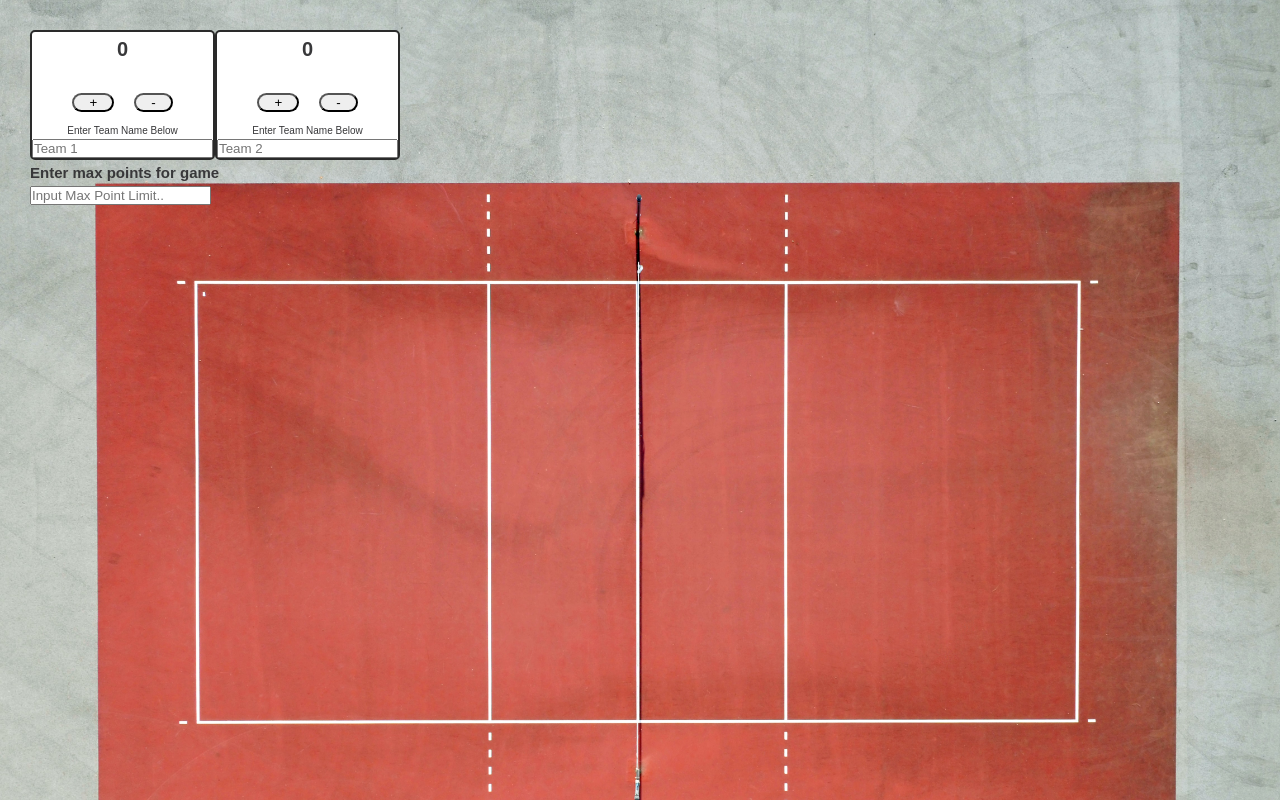
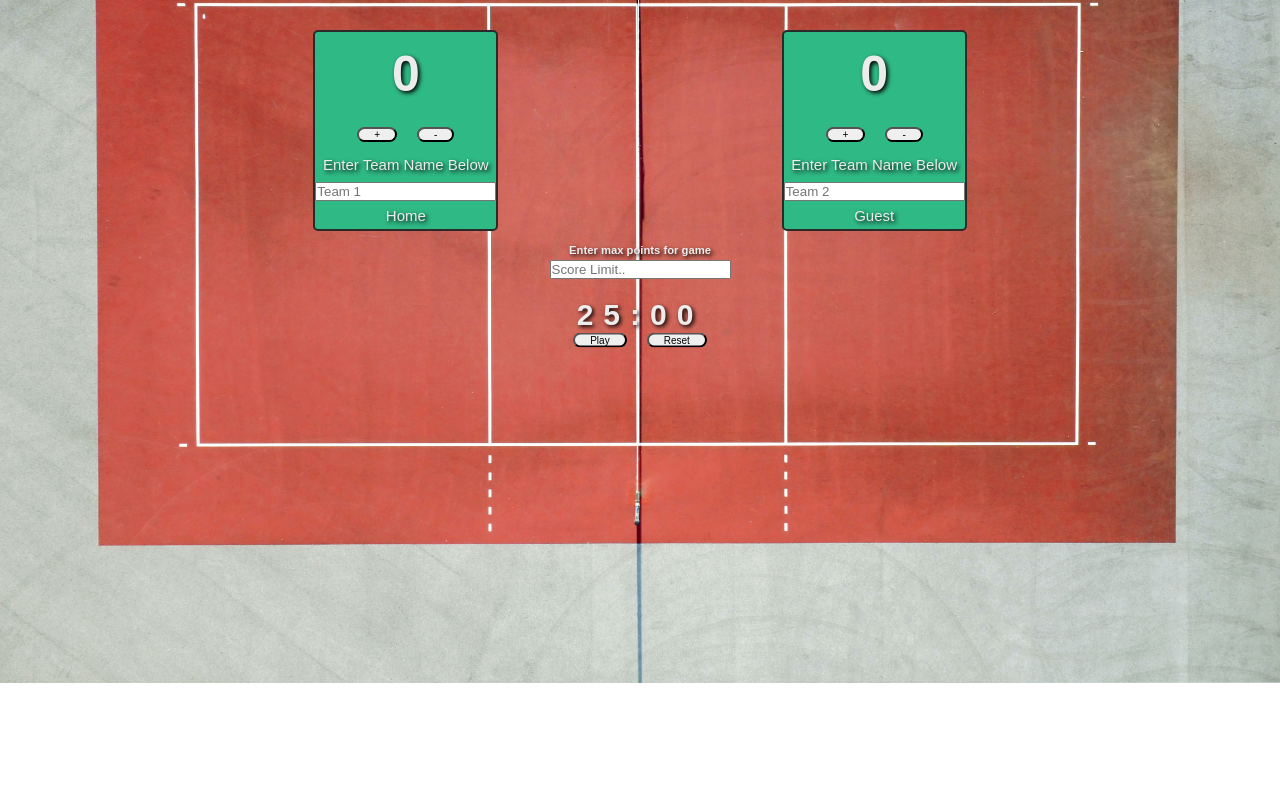
Before and after one commit to flor3z/ScoreBoardApp, a React (Create React App) app: page / in a window 1280 px wide. Built offline with nearby package versions, Linux system fonts and the light colour scheme.

Commit message:
empty commit

```diff
--- /dev/null
+++ b/src/App.js
@@ -0,0 +1,18 @@
+import React from 'react';
+import TimerComponent from './TimerComponent';
+import GameCard from './GameCard';
+import './style.css';
+
+export default class App extends React.Component {
+  constructor(props) {
+    super();
+  }
+  render() {
+    return (
+      <>
+        <GameCard />
+        <TimerComponent />
+      </>
+    );
+  }
+}
--- a/src/GameCard.js
+++ b/src/GameCard.js
@@ -33,20 +33,24 @@ class GameCard extends React.Component {
 
   incrementScore(num) {
     const teamScoreNum = 'score' + num;
-
-    this.setState(
-      {
+    if (this.state[teamScoreNum] === this.state.maxScore) {
+      this.setState({
+        winner: true,
+      });
+    } else {
+      this.setState({
         [teamScoreNum]: Math.min(
           this.state[teamScoreNum] + 1,
           this.state.maxScore
         ),
-      },
-      () => {
-        if (this.state[teamScoreNum] === this.state.maxScore) {
-          this.setState({ winner: [teamScoreNum] });
+      });
     }
-      }
-    );
+    // () => {
+    //   if (this.state[teamScoreNum] === this.state.maxScore) {
+    //     this.setState({ winner: [teamScoreNum] });
+    //   }
+    // }
+
     // if ([teamScoreNum] === this.state.maxScore) {
     //   return this.setState({ winner: true });
     // }
@@ -77,7 +81,7 @@ class GameCard extends React.Component {
   onSubmitMaxScore(event) {
     if (event.key === 'Enter') {
       const scoreValue = event.target.value;
-      console.log(scoreValue);
+      // console.log(scoreValue);
       this.setState({
         maxScore: Number(scoreValue),
       });
@@ -88,7 +92,7 @@ class GameCard extends React.Component {
     //this needs fixing!!!!!!!!!!!!!!!!!!! figure out how to pass text from parent to child, and back up to parent!
 
     const { value } = e.target;
-    console.log(team, value);
+    // console.log(team, value);
 
     this.setState({
       [`team${team}`]: value,
@@ -99,10 +103,12 @@ class GameCard extends React.Component {
   render() {
     return (
       <div>
+        <div className="team-cards-container">
           <TeamCard
             enterPress={this.onEnterPress}
             maxScore={this.state.maxScore}
             score={this.state.score1}
+            winner={this.state.winner}
             team={1}
             name={this.state.team1}
             displayName={this.state.displayName1}
@@ -114,6 +120,7 @@ class GameCard extends React.Component {
             enterPress={this.onEnterPress}
             maxScore={this.state.maxScore}
             score={this.state.score2}
+            winner={this.state.winner}
             team={2}
             name={this.state.team2}
             displayName={this.state.displayName2}
@@ -121,6 +128,8 @@ class GameCard extends React.Component {
             subtractPoints={this.decrementScore}
             onTeamNameChange={this.onTeamNameChange}
           />
+        </div>
+        <div className="score-limit-container">
           <h2>
             {this.state.maxScore <= 0
               ? 'Enter max points for game'
@@ -128,10 +137,11 @@ class GameCard extends React.Component {
           </h2>
           <input
             type="number"
-          placeholder="Input Max Point Limit.."
+            placeholder="Score Limit.."
             onKeyPress={this.onSubmitMaxScore}
             // onChange={this.onInputChange}
           />
+        </div>
       </div>
     );
   }
--- a/src/TeamCard.js
+++ b/src/TeamCard.js
@@ -3,58 +3,26 @@ import React from 'react';
 class TeamCard extends React.Component {
   constructor(props) {
     super();
-
-    // this.state = {
-    //   teamName: '',
-    // };
-
-    //   this.state = {
-    //     score: 0,
-    //   };
-
-    //   this.incrementScore = this.incrementScore.bind(this);
-    //   this.decrementScore = this.decrementScore.bind(this);
-    // this.onInputChange = this.onInputChange.bind(this);
   }
-
-  // incrementScore() {
-
-  //   // this.setState({
-  //   //   score: this.state.score + 1,
-  //   // });
-  // }
-
-  // decrementScore() {
-  //   if (this.state.score === 0) {
-  //     this.setState({
-  //       score: 0,
-  //     });
-  //   } else {
-  //     this.setState({ score: this.state.score - 1 });
-  //   }
-  // }
-
-  // componentDidUpdate(prevProps) {
-  //   if (Number(this.props.maxScore) === this.props.score) {
-  //     console.log('winner', `Team ${this.props.team} wins.`);
-  //     console.log(this.props);
-  //   }
-  // }
-
-  // onInputChange = (e) => {
-  //   const inputValue = e.target.value;
-  //   this.setState({ teamName: inputValue });
-  // };
-
   render() {
+    //Tried to make conditional syling based on whether or not team reached maxScore...still not working properly//
+    const winnerClass = this.props.winner ? 'victory' : null;
+    console.log(this.props.winner);
     return (
       <div
         className="team-content"
         onKeyPress={(e) => this.props.enterPress(e, this.props.team)}
       >
-        <h1>{this.props.score}</h1>
+        {/* Below is the code for conditional styling based on Winning the game or Not */}
 
-        <br />
+        <h1
+          className={
+            this.props.score === this.props.maxScore ? winnerClass : null
+          }
+        >
+          {this.props.score}
+        </h1>
+
         <button
           className="btn button-increment"
           onClick={() => this.props.addPoints(this.props.team)}
@@ -78,7 +46,11 @@ class TeamCard extends React.Component {
           onChange={(e) => this.props.onTeamNameChange(this.props.team, e)}
         />
         <br />
-        <span>{this.props.displayName}</span>
+        <span>
+          {this.props.displayName === ''
+            ? this.props.name
+            : this.props.displayName}
+        </span>
         {/* continue here tomorrow */}
       </div>
     );
--- /dev/null
+++ b/src/TimerComponent.js
@@ -0,0 +1,100 @@
+import React from 'react';
+
+const DEFAULT_START_TIME = {
+  minutes: 25,
+  seconds: 0,
+};
+
+export default class TimerComponent extends React.Component {
+  constructor(props) {
+    super(props);
+
+    this.state = {
+      minutes: DEFAULT_START_TIME.minutes,
+      seconds: DEFAULT_START_TIME.seconds,
+      isPaused: false,
+    };
+    //isPaused Logic may need to be swtiched
+    this.onTimerToggle = this.onTimerToggle.bind(this);
+    this.onClickReset = this.onClickReset.bind(this);
+  }
+
+  onTimerToggle() {
+    //I want the interval to deduct from the total time every second.
+    if (!this.state.isPaused) {
+      this.timer = setInterval(() => {
+        if (this.state.seconds === 0 && this.state.minutes === 0) {
+          this.setState({
+            seconds: 0,
+            minutes: 0,
+          });
+        } else if (this.state.seconds <= 0) {
+          this.setState((prevState) => ({
+            seconds: 59,
+            minutes: prevState.minutes - 1,
+          }));
+          //this needs work the else if part -- Complete
+        } else {
+          this.setState({
+            seconds: this.state.seconds - 1,
+          });
+        }
+      }, 1000);
+
+      // clearInterval(this.timer); did not need this afterall? I thought I would need to clear interval within inital If statement...
+      // after testing, I realized i did not need too.
+    }
+    //Find a way to make this reset to 59 instead of going to the negative numbers
+
+    //I want to make one BUTTON with both Pause and Play functionality...figured out the play part, not yet the pause...
+    // UPDATE --- I THINK I FIGURED IT OUT!
+    this.setState({
+      isPaused: !this.state.isPaused,
+    });
+    if (this.state.isPaused) {
+      clearInterval(this.timer);
+    }
+  }
+
+  onClickReset() {
+    this.setState({
+      isPaused: false,
+      minutes: DEFAULT_START_TIME.minutes,
+      seconds: DEFAULT_START_TIME.seconds,
+    });
+
+    clearInterval(this.timer);
+  }
+  // need to figure out how to clear the interval...pause the countdown and keep it there
+  //Update --- figured this out!
+  render() {
+    const playOrPause = this.state.isPaused === false ? 'Play' : 'Pause';
+    return (
+      <div className="timer-container">
+        <div className="time">
+          <h1>
+            {this.state.minutes === 0
+              ? '00'
+              : this.state.minutes < 10
+              ? '0' + this.state.minutes
+              : this.state.minutes}
+            :
+            {this.state.seconds === 0
+              ? '00'
+              : this.state.seconds < 10
+              ? '0' + this.state.seconds
+              : this.state.seconds}
+          </h1>
+        </div>
+        <div className="time-controls">
+          <button className="btn" onClick={this.onTimerToggle}>
+            {playOrPause}
+          </button>
+          <button className="btn" onClick={this.onClickReset}>
+            Reset
+          </button>
+        </div>
+      </div>
+    );
+  }
+}
--- a/src/index.js
+++ b/src/index.js
@@ -1,6 +1,6 @@
 import React from 'react';
 import ReactDOM from 'react-dom';
-import GameCard from './GameCard.js';
+import App from './App';
 import './style.css';
 
-ReactDOM.render(<GameCard />, document.querySelector('#root'));
+ReactDOM.render(<App />, document.querySelector('#root'));
--- a/src/style.css
+++ b/src/style.css
@@ -9,31 +9,90 @@ html {
 }
 
 body {
+  height: 100%;
   background-image: url(../src/img/court.jpg);
+  /* opacity: 0.875; */
   background-size: cover;
-  background-position: top;
+  overflow: hidden;
+  background-position: center;
+  background-repeat: no-repeat;
   font-family: 'Nunito Sans', sans-serif;
   font-weight: 400;
   /* font-size: 16px; */
   line-height: 1.7;
-  color: rgb(56, 56, 58);
+  color: rgb(236, 236, 236);
+  text-shadow: 2px 2px 4px #000000;
   padding: 3rem;
   box-sizing: border-box;
 }
 
+.score-limit-container {
+  position: center;
+  text-align: center;
+  font-size: 0.75rem;
+  padding: 1rem 0rem 1rem 0rem;
+  /* border: 2px solid; */
+}
+.team-cards-container {
+  display: flex;
+  flex-direction: row;
+  justify-content: space-evenly;
+}
+
+.team-content h1 {
+  font-size: 5rem;
+}
+
 .team-content {
-  background-color: rgb(255, 255, 255);
+  /* flex-direction: row; */
+  /* padding-top: 1rem; */
+  font-size: 1.5rem;
+  background-color: rgb(47, 185, 132);
   border-radius: 5px;
   border: 2px solid rgb(42, 42, 42);
-  position: center;
   display: inline-block;
   top: 4rem;
   left: 4rem;
+  text-align: center;
+
+  animation-name: moveInTop;
+  animation-duration: 1.25s;
+  animation-timing-function: ease-out;
+}
+
+.timer-container {
+  /* background-color: rgb(206, 206, 206); */
+  border-radius: 5px;
+  /* border: 2px solid rgb(42, 42, 42); */
+  position: center;
+  top: 4rem;
+  left: 4rem;
+  text-align: center;
+
+  animation-name: moveInBottom;
+  animation-duration: 1.25s;
+  animation-timing-function: ease-out;
+}
+
+.time {
+  display: block;
+  font-size: 1.5rem;
+  font-weight: 400;
+  letter-spacing: 1rem;
+}
+
+.time-controls {
+  display: block;
+  position: relative;
+  top: 40%;
+  left: 50%;
+  transform: translate(-50%, -50%);
   text-align: center;
 }
 
 .btn {
   border-radius: 10rem;
+  font-size: 1rem;
   margin: 1rem;
   padding-left: 1.5rem;
   padding-right: 1.5rem;
@@ -43,3 +102,66 @@ body {
   color: #fff;
   cursor: pointer;
 }
+
+/* Winner / Loser Styling Below */
+
+.victory {
+  color: rgb(35, 192, 30);
+  animation-name: breathEffect;
+  animation-duration: 5s;
+  animation-timing-function: ease-out;
+}
+.defeat {
+  color: red;
+}
+
+/* Animations below */
+
+@keyframes moveInTop {
+  0% {
+    opacity: 0;
+    transform: translateY(-100px);
+  }
+  80% {
+    transform: translateY(5px);
+  }
+  100% {
+    opacity: 1;
+    transform: translateY(0);
+  }
+}
+
+@keyframes moveInBottom {
+  0% {
+    opacity: 0;
+    transform: translateY(100px);
+  }
+  80% {
+    transform: translateY(-5px);
+  }
+  100% {
+    opacity: 1;
+    transform: translateY(0);
+  }
+}
+
+@keyframes breathEffect {
+  0% {
+    transform: scale(0.9);
+  }
+  20% {
+    transform: scale(1.2);
+  }
+  40% {
+    transform: scale(0.9);
+  }
+  60% {
+    transform: scale(1.2);
+  }
+  80% {
+    transform: scale(0.9);
+  }
+  100% {
+    transform: scale(1.2);
+  }
+}
```
Also changed, not shown: public/index.html (+7 -1 lines), 1 other file (tests, documents, lock files or other folders). Lines whose indentation alone changed are shown as unchanged.
